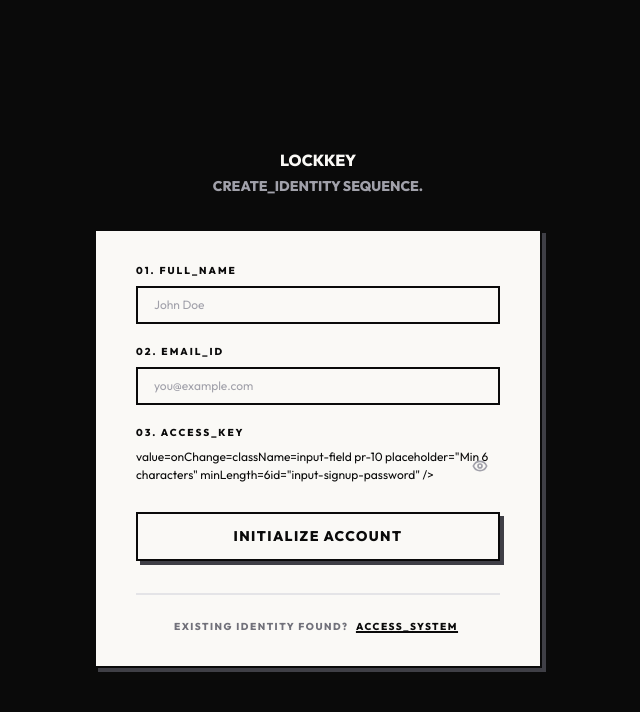
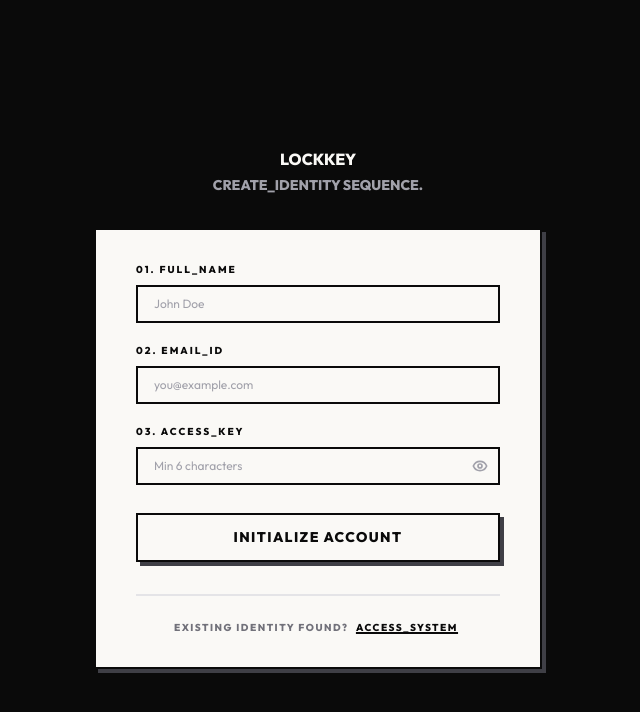
Before and after one commit to shriiyyaa/lockkey, a React (Vite) app in the folder client/: page /signup in a window 1280 px wide. Shown: the top 712 px of the page, without its empty margins (322-962 px from the left). Built offline with nearby package versions, Linux system fonts and the light colour scheme.

Commit message:
Fix syntax error in Signup.jsx (restored missing input tag)

```diff
--- a/client/src/pages/Signup.jsx
+++ b/client/src/pages/Signup.jsx
@@ -107,6 +107,9 @@ export default function Signup() {
                 03. ACCESS_KEY
               </label>
               <div className="relative">
+                <input
+                  type={showPassword ? 'text' : 'password'}
+                  required
                   value={password}
                   onChange={(e) => setPassword(e.target.value)}
                   className={`input-field pr-10 ${error.toLowerCase().includes('password') ? 'border-red-500 bg-red-50 shadow-[2px_2px_0_0_#ef4444]' : ''}`}
```
